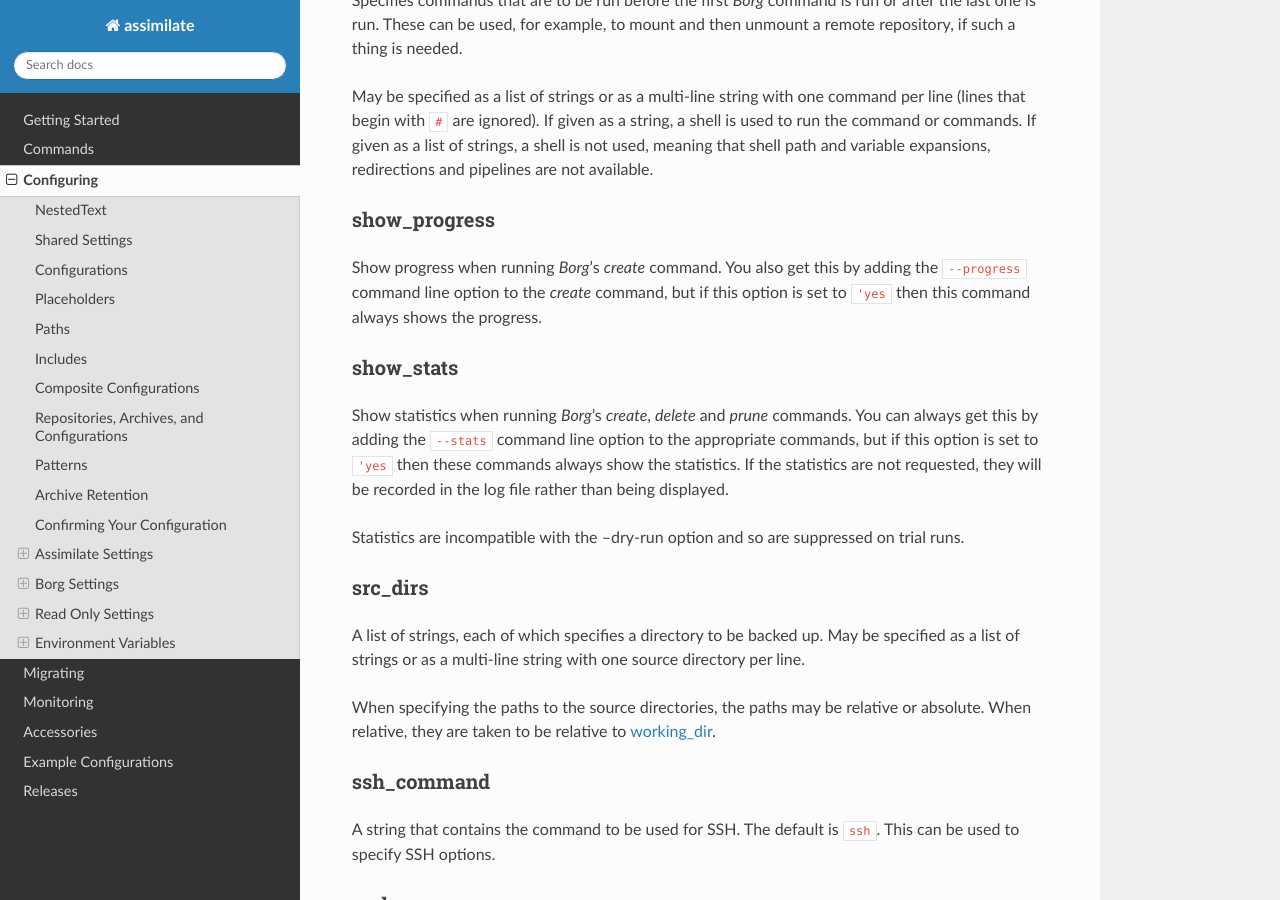
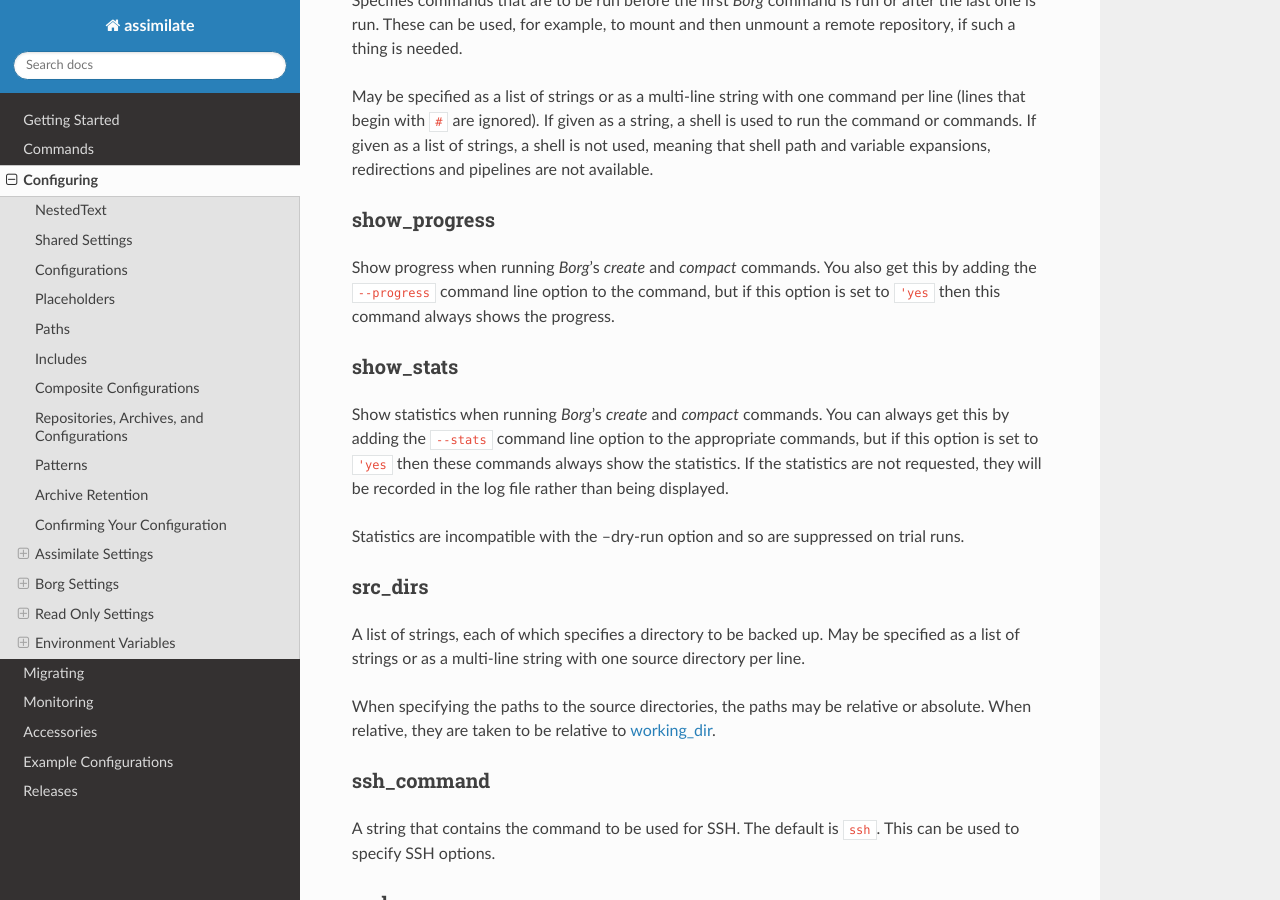
Before and after one commit to KenKundert/assimilate, a Sphinx documentation site: the page built from doc/configuring.rst, in a window 1280 px wide and 900 px high, scrolled down 23881 px. Built offline with Sphinx 7.4.7 and the Read the Docs theme 3.1.0, drawn with Linux system fonts in a browser that asks for light colours.

```diff
--- a/doc/configuring.rst
+++ b/doc/configuring.rst
@@ -1446,10 +1446,10 @@ redirections and pipelines are not available.
 show_progress
 ~~~~~~~~~~~~~
 
-Show progress when running *Borg*'s *create* command.
+Show progress when running *Borg*'s *create* and *compact* commands.
 You also get this by adding the ``--progress`` command line option to the
-*create* command, but if this option is set to ``'yes`` then this command always
-shows the progress.
+command, but if this option is set to ``'yes`` then this command always shows
+the progress.
 
 
 .. _show_stats:
@@ -1457,7 +1457,7 @@ shows the progress.
 show_stats
 ~~~~~~~~~~
 
-Show statistics when running *Borg*'s *create*, *delete* and *prune* commands.
+Show statistics when running *Borg*'s *create* and *compact* commands.
 You can always get this by adding the ``--stats`` command line option to the
 appropriate commands, but if this option is set to ``'yes`` then these commands
 always show the statistics.  If the statistics are not requested, they will be
```
Also changed, not shown: 1 other file.
